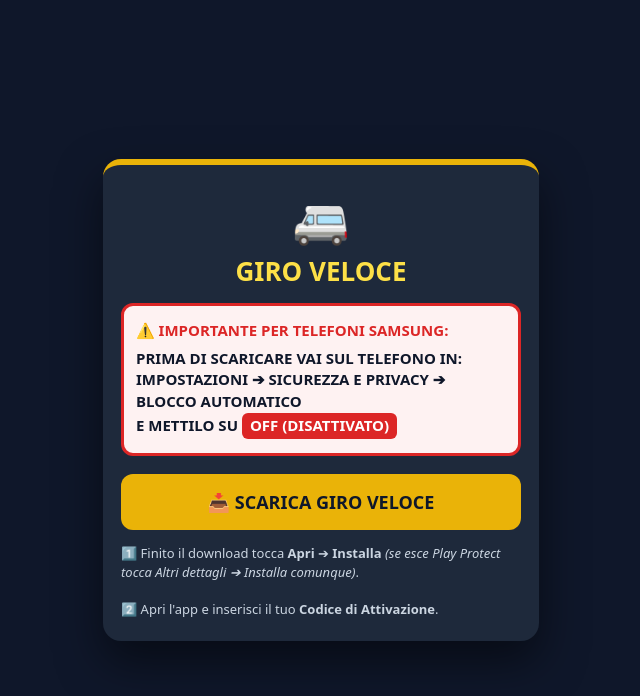
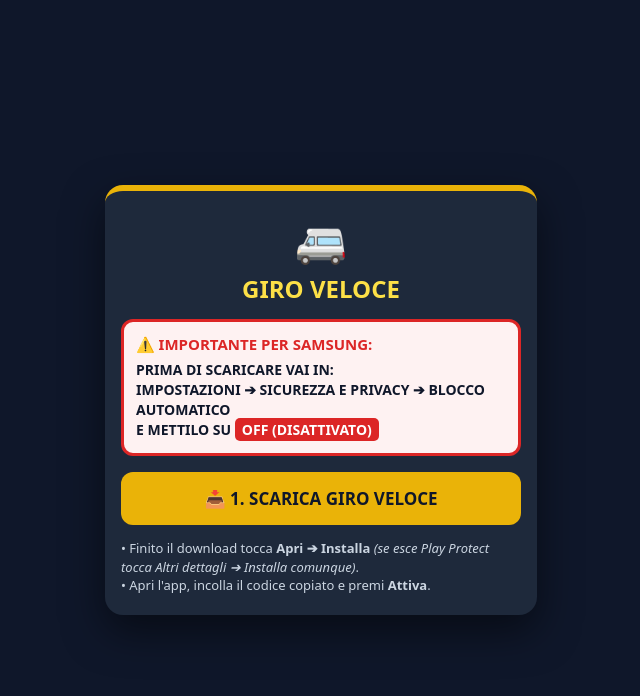
Before and after one commit to investandy87-stack/scarica, a plain HTML site: page index.html in a window 1280 px wide. Shown: the whole page, without its empty margins (319-959 px from the left). Drawn offline with Linux system fonts and the light colour scheme.

Commit message:
Update index.html

```diff
--- a/index.html
+++ b/index.html
@@ -1,61 +1,75 @@
 <!DOCTYPE html>
 <html lang="it">
 <head>
-  <meta charset="UTF-8" />
-  <meta name="viewport" content="width=device-width, initial-scale=1.0" />
+  <meta charset="UTF-8">
+  <meta name="viewport" content="width=device-width, initial-scale=1.0">
   <title>Scarica Giro Veloce</title>
   <style>
-    body {
-      margin: 0; font-family: system-ui, -apple-system, sans-serif;
-      background: #0f172a; color: #ffffff;
-      display: flex; align-items: center; justify-content: center;
-      min-height: 100vh; padding: 16px; box-sizing: border-box;
-    }
-    .card {
-      width: 100%; max-width: 400px; background: #1e293b;
-      border-radius: 18px; padding: 22px 18px; text-align: center;
-      border-top: 6px solid #eab308; box-shadow: 0 20px 45px rgba(0,0,0,0.5);
-    }
-    .van { font-size: 46px; margin-bottom: 4px; }
-    h1 { margin: 0 0 14px; font-size: 26px; color: #fde047; }
-    .warn-box {
-      background: #fef2f2; color: #991b1b; border: 3px solid #dc2626;
-      border-radius: 12px; padding: 14px 12px; margin-bottom: 18px;
-      text-align: left; line-height: 1.45;
-    }
-    .warn-title { font-size: 15px; font-weight: 900; color: #dc2626; margin-bottom: 6px; }
-    .warn-steps { font-size: 15px; font-weight: 900; color: #0f172a; }
-    .off-badge {
-      display: inline-block; background: #dc2626; color: #ffffff;
-      padding: 2px 8px; border-radius: 6px; font-weight: 900;
-    }
-    .btn-dl {
-      display: block; text-decoration: none; background: #eab308; color: #0f172a;
-      font-size: 18px; font-weight: 900; padding: 16px; border-radius: 12px;
-      margin-bottom: 14px;
-    }
-    .note { font-size: 13px; color: #cbd5e1; line-height: 1.45; text-align: left; }
+    body { margin:0; font-family:system-ui,sans-serif; background:#0f172a; color:#fff; display:flex; align-items:center; justify-content:center; min-height:100vh; padding:14px; box-sizing:border-box; }
+    .card { width:100%; max-width:400px; background:#1e293b; border-radius:18px; padding:20px 16px; text-align:center; border-top:6px solid #eab308; box-shadow:0 16px 40px rgba(0,0,0,0.5); }
+    h1 { margin:4px 0 14px; font-size:24px; color:#fde047; }
+    .warn { background:#fef2f2; color:#0f172a; border:3px solid #dc2626; border-radius:12px; padding:12px; margin-bottom:16px; text-align:left; font-weight:900; font-size:14px; line-height:1.45; }
+    .warn-t { color:#dc2626; font-size:15px; margin-bottom:4px; }
+    .off { background:#dc2626; color:#fff; padding:2px 7px; border-radius:5px; }
+    .btn-dl { display:block; text-decoration:none; background:#eab308; color:#0f172a; font-size:17px; font-weight:900; padding:15px; border-radius:12px; margin-bottom:14px; }
+    .code-box { display:none; background:#0f172a; border:2px dashed #38bdf8; border-radius:12px; padding:14px 12px; margin-bottom:14px; }
+    .code-val { font-size:22px; font-weight:900; letter-spacing:1.5px; color:#fde047; margin:6px 0 10px; user-select:all; }
+    .btn-copy { width:100%; border:none; background:#16a34a; color:#fff; font-size:16px; font-weight:900; padding:13px; border-radius:10px; cursor:pointer; }
+    .note { font-size:13px; color:#cbd5e1; text-align:left; line-height:1.45; }
   </style>
 </head>
 <body>
   <div class="card">
-    <div class="van">🚐</div>
+    <div style="font-size:42px;">🚐</div>
     <h1>GIRO VELOCE</h1>
-    <div class="warn-box">
-      <div class="warn-title">⚠️ IMPORTANTE PER TELEFONI SAMSUNG:</div>
-      <div class="warn-steps">
-        PRIMA DI SCARICARE VAI SUL TELEFONO IN:<br>
-        IMPOSTAZIONI ➔ SICUREZZA E PRIVACY ➔ BLOCCO AUTOMATICO<br>
-        E METTILO SU <span class="off-badge">OFF (DISATTIVATO)</span>
-      </div>
+
+    <div class="warn">
+      <div class="warn-t">⚠️ IMPORTANTE PER SAMSUNG:</div>
+      PRIMA DI SCARICARE VAI IN:<br>
+      IMPOSTAZIONI ➔ SICUREZZA E PRIVACY ➔ BLOCCO AUTOMATICO<br>
+      E METTILO SU <span class="off">OFF (DISATTIVATO)</span>
     </div>
-    <a class="btn-dl" href="./GiroVeloce.apk" download="GiroVeloce.apk">
-      📥 SCARICA GIRO VELOCE
-    </a>
+
+    <a class="btn-dl" href="./GiroVeloce.apk" download="GiroVeloce.apk">📥 1. SCARICA GIRO VELOCE</a>
+
+    <div id="codeBox" class="code-box">
+      <div id="codeDays" style="font-size:13px;color:#94a3b8;font-weight:700;">IL TUO CODICE DI ATTIVAZIONE:</div>
+      <div id="codeText" class="code-val"></div>
+      <button id="copyBtn" class="btn-copy" onclick="copyCode()">📋 2. COPIA SOLO IL CODICE</button>
+    </div>
+
     <div class="note">
-      1️⃣ Finito il download tocca <b>Apri</b> ➔ <b>Installa</b> <i>(se esce Play Protect tocca Altri dettagli ➔ Installa comunque)</i>.<br><br>
-      2️⃣ Apri l'app e inserisci il tuo <b>Codice di Attivazione</b>.
+      • Finito il download tocca <b>Apri ➔ Installa</b> <i>(se esce Play Protect tocca Altri dettagli ➔ Installa comunque)</i>.<br>
+      • Apri l'app, incolla il codice copiato e premi <b>Attiva</b>.
     </div>
   </div>
+
+  <script>
+    const p = new URLSearchParams(window.location.search);
+    const c = (p.get('c') || '').trim();
+    const d = p.get('d') || '';
+    if (c) {
+      document.getElementById('codeBox').style.display = 'block';
+      document.getElementById('codeText').textContent = c;
+      if (d) document.getElementById('codeDays').textContent = 'IL TUO CODICE (' + d + ' GIORNI):';
+    }
+    function copyCode() {
+      if (!c) return;
+      const ok = () => {
+        const b = document.getElementById('copyBtn');
+        b.textContent = '✅ CODICE COPIATO! INCOLLALO NELL\'APP';
+        b.style.background = '#0284c7';
+      };
+      if (navigator.clipboard && navigator.clipboard.writeText) {
+        navigator.clipboard.writeText(c).then(ok).catch(() => fallbackCopy(ok));
+      } else { fallbackCopy(ok); }
+    }
+    function fallbackCopy(cb) {
+      const t = document.createElement('textarea');
+      t.value = c; document.body.appendChild(t);
+      t.select(); document.execCommand('copy');
+      document.body.removeChild(t); cb();
+    }
+  </script>
 </body>
 </html>
```
